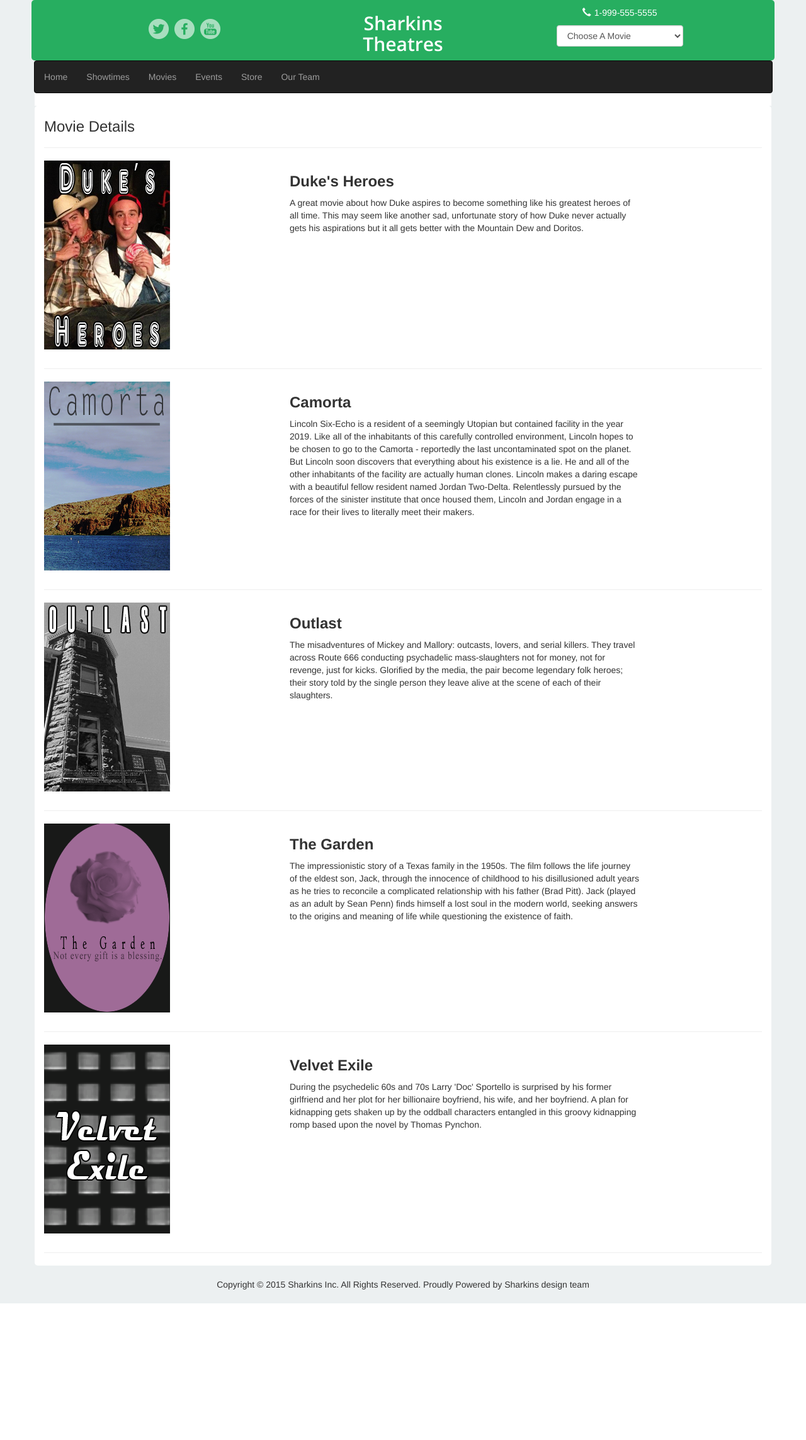
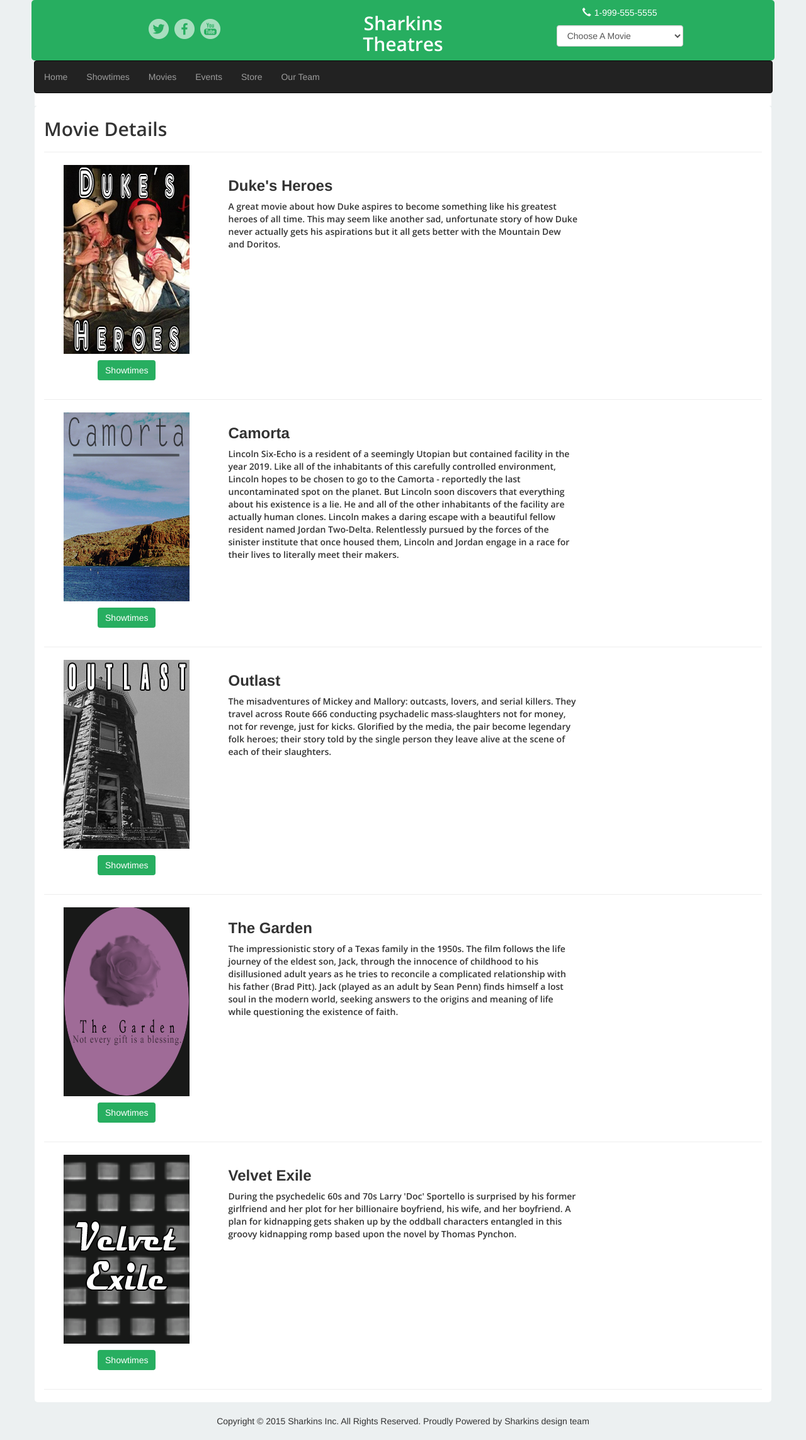
Before and after one commit to dukeayers/cs399_theater, a Django app: page /movies in a window 1280 px wide. Shown: the whole page at 63% size. Before the commit the page ends 2070 px from the top, so only its background shows below. Run offline with Django 3.2, Linux system fonts and the light colour scheme; data comes from the database, SQL or seed files in the repository; some libraries are stand-ins or nearby versions.

Commit message:
Finished Movie Page
Adjusted a few items on the screen and added a showtime button.

```diff
--- a/theater_project/templates/movies.html
+++ b/theater_project/templates/movies.html
@@ -9,24 +9,18 @@
 
 {#    Any content associated with the page will go inside of this block.    #}
     <div class="container" style="background:white; border-radius:5px;">
-        <h3>Movie Details</h3>
+        <h2 style="font-family: 'Open Sans', sans-serif !important; ">Movie Details</h2>
         <hr/>
 
         {% for movie in all_movies %}
         <div class="row" style="margin-bottom:30px;">
-            <div class="col-xs-4">
-            {% if movie.thumbnail == "http://placehold.it/350x250" %}
-                <img src="http://placehold.it/350x250" class="img-responsive" alt=""/>
-
-            {% endif %}
-            {% if movie.thumbnail != "http://placehold.it/350x250" %}
-
-                 <img src="{{ STATIC_URL }}{{ movie.thumbnail }}" class="img-responsive" alt=""/>
-            {% endif %}
+            <div class="col-xs-3 text-center">
+                 <img src="{{ STATIC_URL }}{{ movie.thumbnail }}" class="img-responsive center-block" alt=""/>
+                <a class="btn-primary btn" href="/showtimes" style="margin-top:10px; background:#27ae60 !important; border:#27ae60 !important; ">Showtimes</a>
             </div>
             <div class="col-xs-6">
                 <h3 style="font-weight:800;">{{ movie.title }}</h3>
-                <p>{{movie.description  }}</p>
+                <p style="font-family: 'Open Sans', sans-serif !important; ">{{movie.description  }}</p>
             </div>
         </div>
         <hr/>
```
